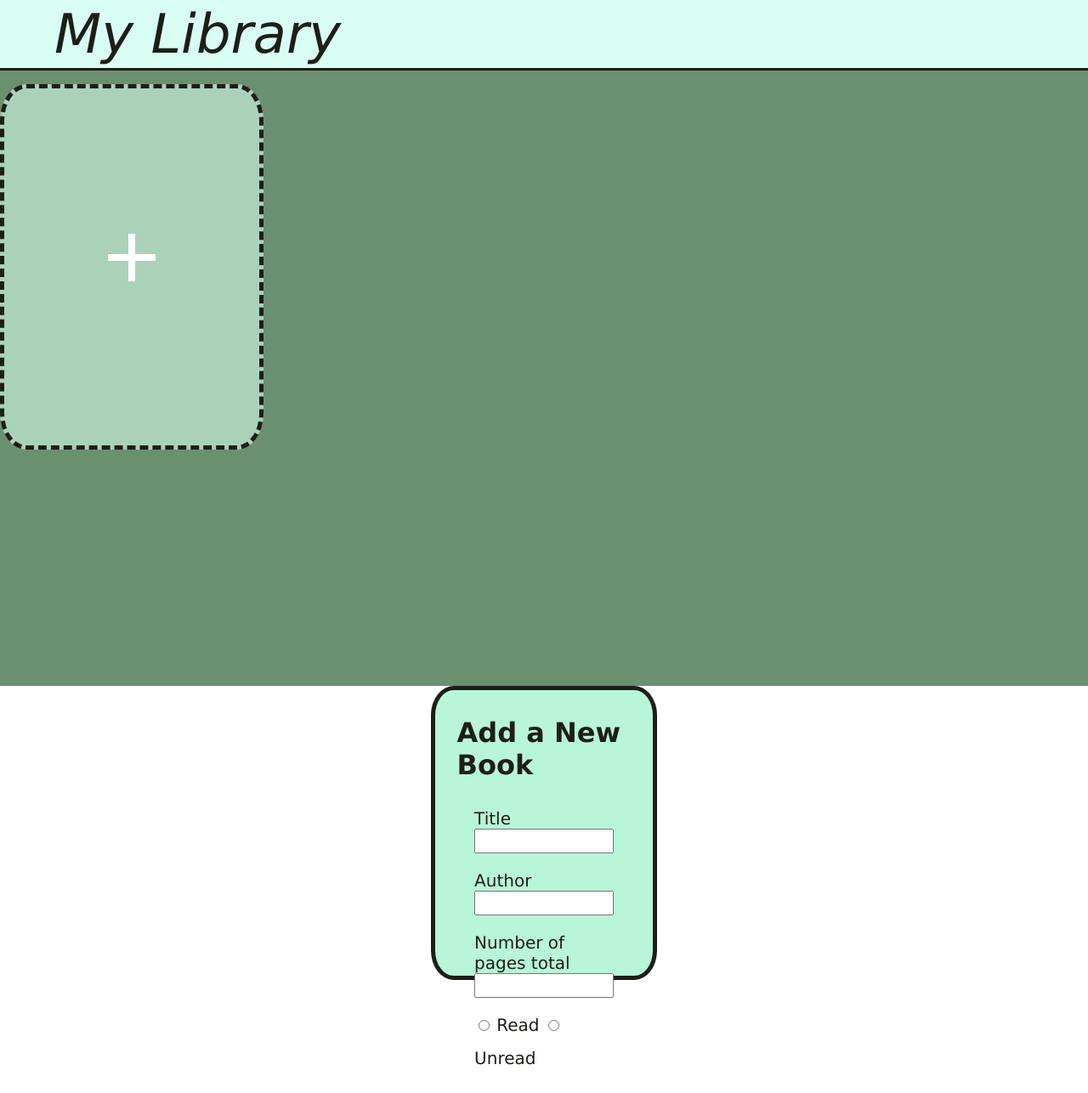
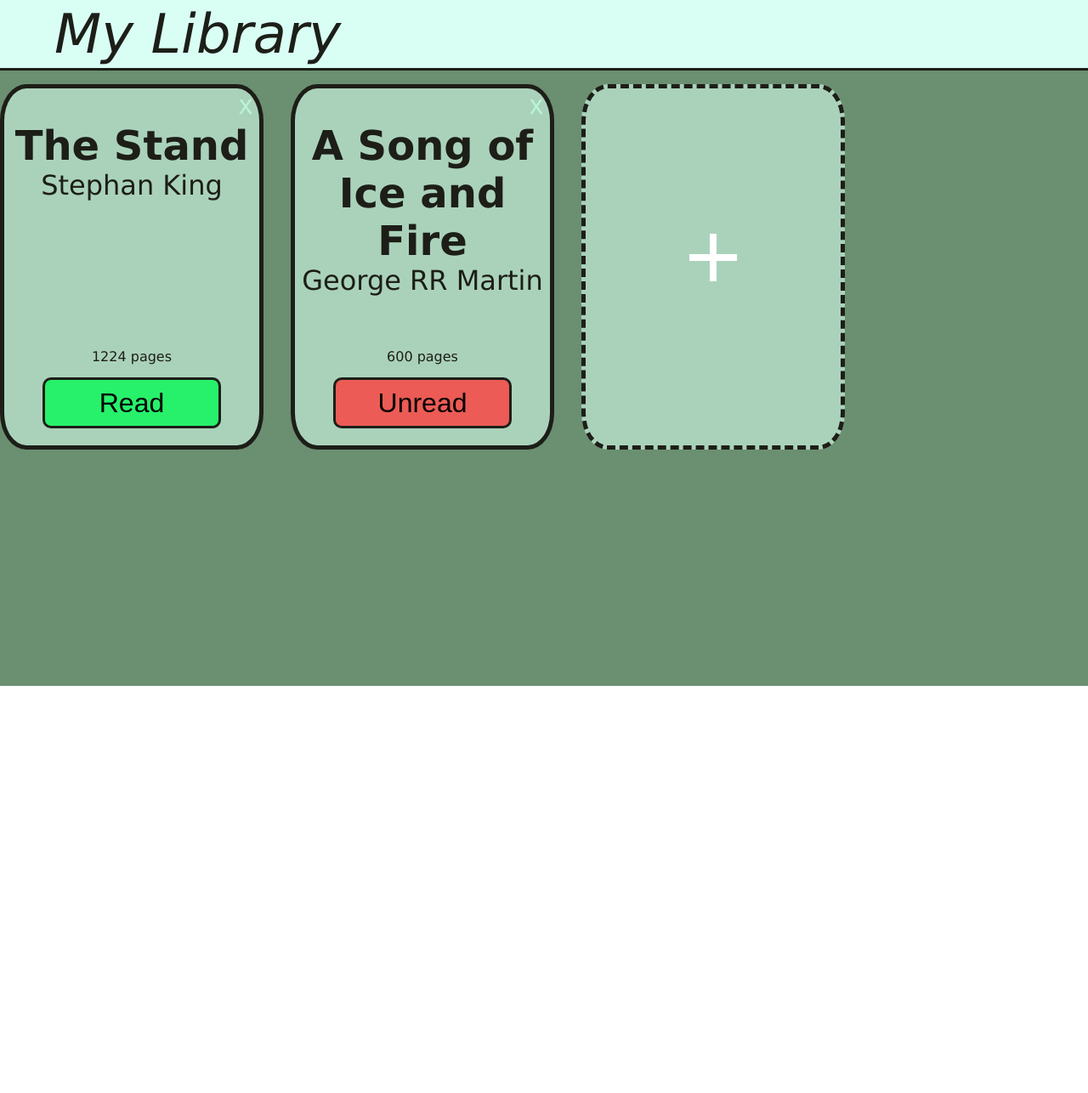
Before and after one commit to ValentinCasanova/Library, a plain HTML site: page index.html in a window 1280 px wide. Shown: the top 1286 px of the page at 85% size. After the commit the page ends 807 px from the top, so only its background shows below. Drawn offline with Linux system fonts and the light colour scheme.

Commit message:
fixed dialogue display issue

```diff
--- a/javascript.js
+++ b/javascript.js
@@ -2,6 +2,7 @@
 const addBookButton = document.querySelector('.add-book button');
 const dialog = document.querySelector('dialog');
 const submitButton = document.querySelector('#submit');
+dialog.close();
 
 
 function Book(title, author, pages, read) {
@@ -105,6 +106,11 @@
     }else{
         alert('Incomplete Information! Try again');
     }
+    dialog.close();
 })
 
 displayBooks();
+addBookToLibrary('The Stand', 'Stephan King', 1224, true);
+displayLatestBook()
+addBookToLibrary('A Song of Ice and Fire', 'George RR Martin', 600, false);
+displayLatestBook()
--- a/styles.css
+++ b/styles.css
@@ -1,3 +1,7 @@
+dialog:not([open]) {
+    display: none;
+}
+
 html, body, div, h1, h2, h3, h4, p{
     margin: 0;
     padding: 0;
@@ -34,7 +38,7 @@
     gap: 2em;
     background-color: #6B8F71;
     height: 88.5vh;
-    overflow:scroll;
+    overflow-y: scroll ;
 }
 
 .book-card{
```
